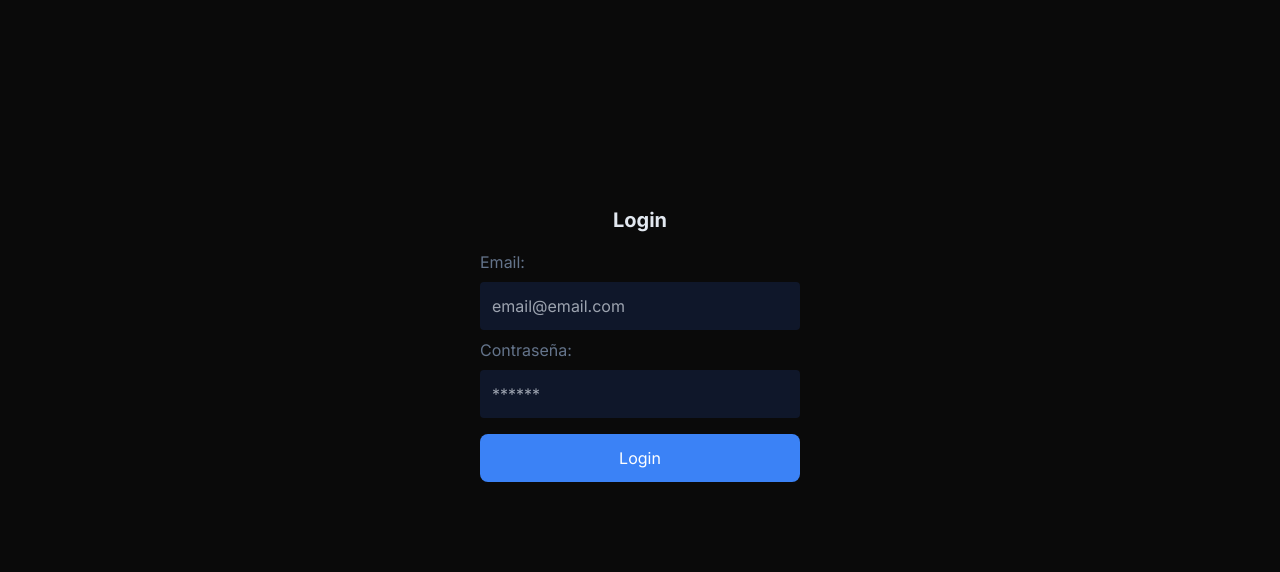
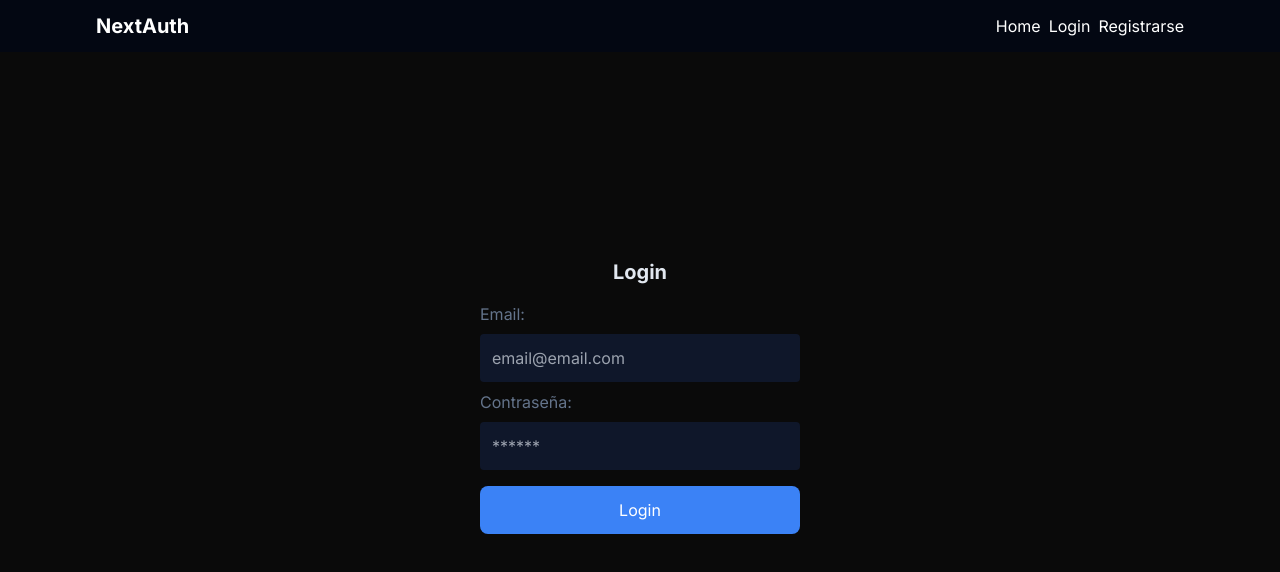
Before and after one commit to AlexArmendariz03/nextjs-prisma-login, a Next.js app: page /auth/login in a window 1280 px wide. Shown: the top 572 px of the page. Built offline with nearby package versions, Linux system fonts and the light colour scheme; no server answers.

Commit message:
navbar whit logout for session , redirect to login o signn

```diff
--- a/src/app/auth/login/page.js
+++ b/src/app/auth/login/page.js
@@ -20,6 +20,7 @@ function LoginPage() {
       alert(res.error);
     } else {
       router.push("/dashboard ")
+      router.refresh()
     }
   })
 
--- /dev/null
+++ b/src/app/components/Navbar.js
@@ -0,0 +1,53 @@
+import Link from "next/link";
+import { authOptions } from "@/app/api/auth/[...nextauth]/route";
+import {getServerSession} from "next-auth";
+
+
+async function Navbar(){
+
+  const session = await getServerSession(authOptions)
+
+  return(
+    <nav className="flex justify-between items-center bg-gray-950 text-white px-24 py-3">
+      <h1 className="text-xl font-bold">
+        NextAuth
+      </h1>
+      <ul className="flex gap-x-2 ">
+        {!session?.user ? (
+          <>
+            <li>
+              <Link href={"/"}>
+                Home
+              </Link>
+            </li>
+            <li>
+              <Link href={"/auth/login"}>
+                Login
+              </Link>
+            </li>
+            <li>
+              <Link href={"/auth/register"}>
+                Registrarse
+              </Link>
+            </li>
+          </>
+        ) : (
+          <>
+          <li>
+            <Link href="/dashboard">
+              Dashboard
+            </Link>
+          </li>
+            <li>
+              <Link href="/api/auth/signout">
+                Logout
+              </Link>
+            </li>
+          </>
+        )}
+      </ul>
+    </nav>
+  )
+}
+
+export default Navbar
--- a/src/app/dashboard/page.js
+++ b/src/app/dashboard/page.js
@@ -7,8 +7,7 @@ export default function Dashboard(){
       <div>
         <h1 className="text-white text-5xl">Dashboard</h1>
         <button
-          className="bg-white text-black px-4 py-2 rounded-md mt-4"
-          onClick={() => signOut()}>
+          className="bg-white text-black px-4 py-2 rounded-md mt-4">
           Logout
         </button>
       </div>
--- a/src/app/layout.js
+++ b/src/app/layout.js
@@ -1,17 +1,22 @@
 import { Inter } from "next/font/google";
 import "./globals.css";
+import Naver from "next-auth/providers/naver";
+import Navbar from "@/app/components/Navbar";
 
 const inter = Inter({ subsets: ["latin"] });
 
 export const metadata = {
-  title: "Create Next App",
-  description: "Generated by create next app",
+  title: "Next Auth",
+  description: "Administrador de Finanzas ",
 };
 
 export default function RootLayout({ children }) {
   return (
     <html lang="en">
-      <body className={inter.className}>{children}</body>
+      <body className={inter.className}>
+      <Navbar />
+      {children}
+      </body>
     </html>
   );
 }
```
